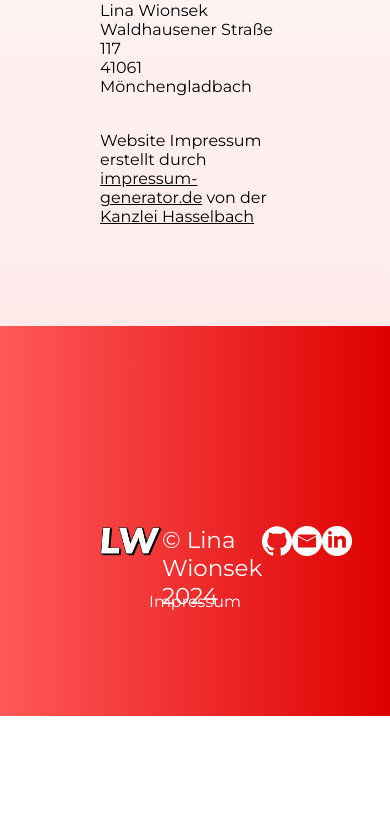
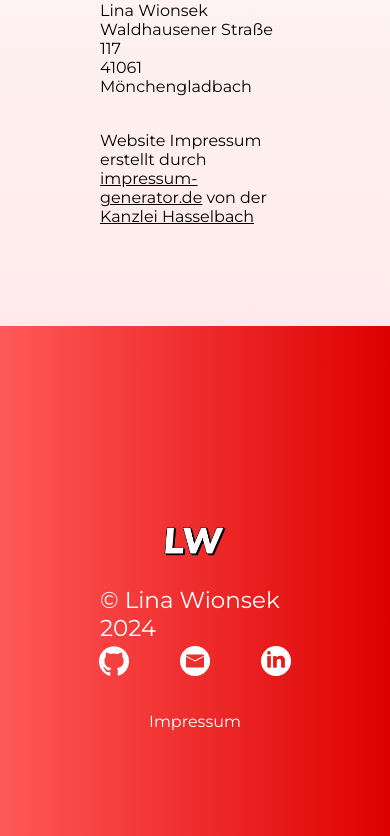
Before and after one commit to LinaWionsek/portfolio, an Angular app: page /imprint in a window 390 px wide. Shown: the part 651-1487 px from the top of the page. Before the commit the page ends 1367 px from the top, so only its background shows below. Built offline with nearby package versions, Linux system fonts and the light colour scheme.

Commit message:
resposnive beginning 768px but not finished

```diff
--- a/src/app/main-content/about-me/about-me.component.scss
+++ b/src/app/main-content/about-me/about-me.component.scss
@@ -98,3 +98,9 @@ section {
     cursor: pointer;
   }
 }
+
+@media (max-width: 768px) {
+  .work-together-container {
+    flex-direction: column;
+  }
+}
--- a/src/app/main-content/contact/contact.component.scss
+++ b/src/app/main-content/contact/contact.component.scss
@@ -303,3 +303,15 @@ input[type="checkbox"]:checked::before {
     background: url("../../../../public/img/upbutton_unfilled.png") no-repeat;
   }
 }
+
+
+@media (max-width: 768px) {
+  .contact-container {
+    flex-direction: column;
+  }
+
+  .upbutton {
+    margin-top: 703px;
+    margin-left: 0px;
+  }
+}
--- a/src/app/main-content/my-work/my-work.component.scss
+++ b/src/app/main-content/my-work/my-work.component.scss
@@ -72,3 +72,16 @@ span {
   left: 30px;
   top: 1724px;
 }
+
+@media (max-width: 768px) {
+  .ellipse-5 {
+    left: 0;
+  }
+  .ellipse-8 {
+    top: 2000px;
+  }
+  .ellipse-9 {
+    left: -80px;
+    top: 2255px;
+  }
+}
--- a/src/app/main-content/my-work/projects/projects.component.scss
+++ b/src/app/main-content/my-work/projects/projects.component.scss
@@ -64,7 +64,6 @@
     size: 400%;
   }
 
-
   &:hover {
     border: none;
     transition: background 300ms ease-in-out;
@@ -94,3 +93,18 @@
     transition: all 150ms ease-in-out;
   }
 }
+
+@media (max-width: 768px) {
+  // .content {
+  //   align-items: center;
+  // }
+  .project-container {
+    flex-direction: column !important;
+    align-items: center;
+  }
+
+  .project-info {
+    align-items: center;
+    width: 380px;
+  }
+}
--- a/src/app/shared/footer/footer.component.scss
+++ b/src/app/shared/footer/footer.component.scss
@@ -6,7 +6,7 @@ section {
   padding: 100px;
   font-family: $montserratFont;
   color: white;
-  background: linear-gradient(to right, $red, #DE0000  );
+  background: linear-gradient(to right, $red, #de0000);
 }
 
 span {
@@ -14,21 +14,18 @@ span {
   height: 30px;
 }
 
-
-
 .main-content {
-    display: flex;
-    justify-content: space-between;
-    align-items: center;
-    margin-top: 100px;
-    margin-bottom: 30px;
+  display: flex;
+  justify-content: space-between;
+  align-items: center;
+  margin-top: 100px;
+  margin-bottom: 30px;
 }
 
 .logo-container {
   height: 30px;
   width: 242px;
 }
-
 
 .placeholder {
   height: 30px;
@@ -91,7 +88,7 @@ span {
 }
 
 .hover-underline-animation::after {
-  content: '';
+  content: "";
   position: absolute;
   width: 50%;
   transform: scaleX(0);
@@ -108,3 +105,15 @@ span {
   transform: scaleX(1);
 }
 /* ---------------------------------------------------------------------------------------------------------------- */
+
+@media (max-width: 768px) {
+  .main-content {
+    flex-direction: column;
+    gap: 30px;
+  }
+
+  .logo-container {
+    display: flex;
+    justify-content: center;
+  }
+}
```
